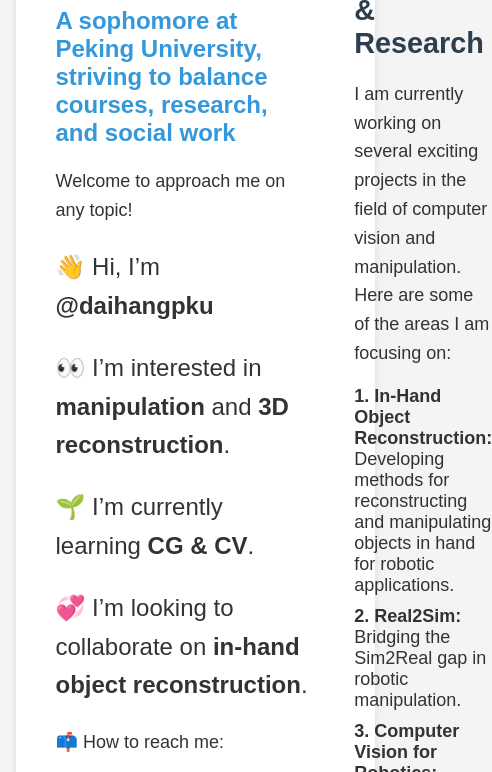
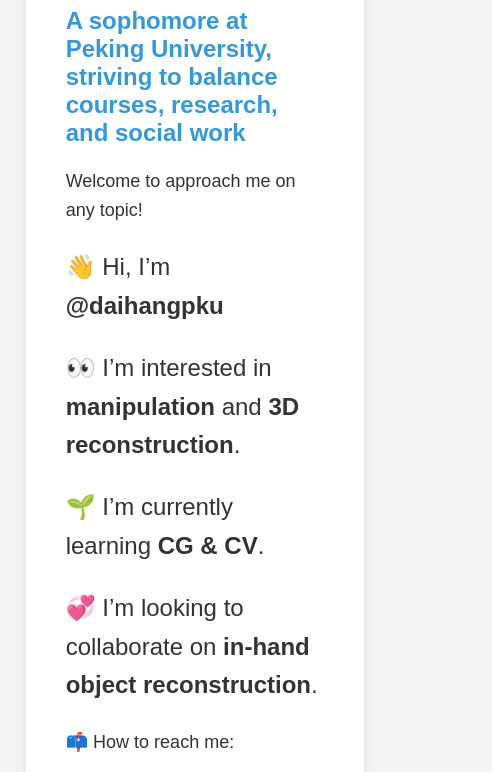
Before and after one commit to daihangpku/daihangPKU.github.io, a plain HTML site: page index.html in a window 390 px wide. Shown: the part 190-962 px from the top of the page, 492 px wide, since content can reach past the window. Drawn offline with Linux system fonts and the light colour scheme.

Commit message:
Update index.html

```diff
--- a/index.html
+++ b/index.html
@@ -67,6 +67,13 @@
       font-size: 18px;
       margin: 10px 0;
     }
+
+    /* 响应式：在屏幕宽度小于 768px 时，改为上下排列 */
+    @media (max-width: 768px) {
+      .container {
+        flex-direction: column;
+      }
+    }
   </style>
 </head>
 <body>
```
Lines whose indentation alone changed are shown as unchanged.
